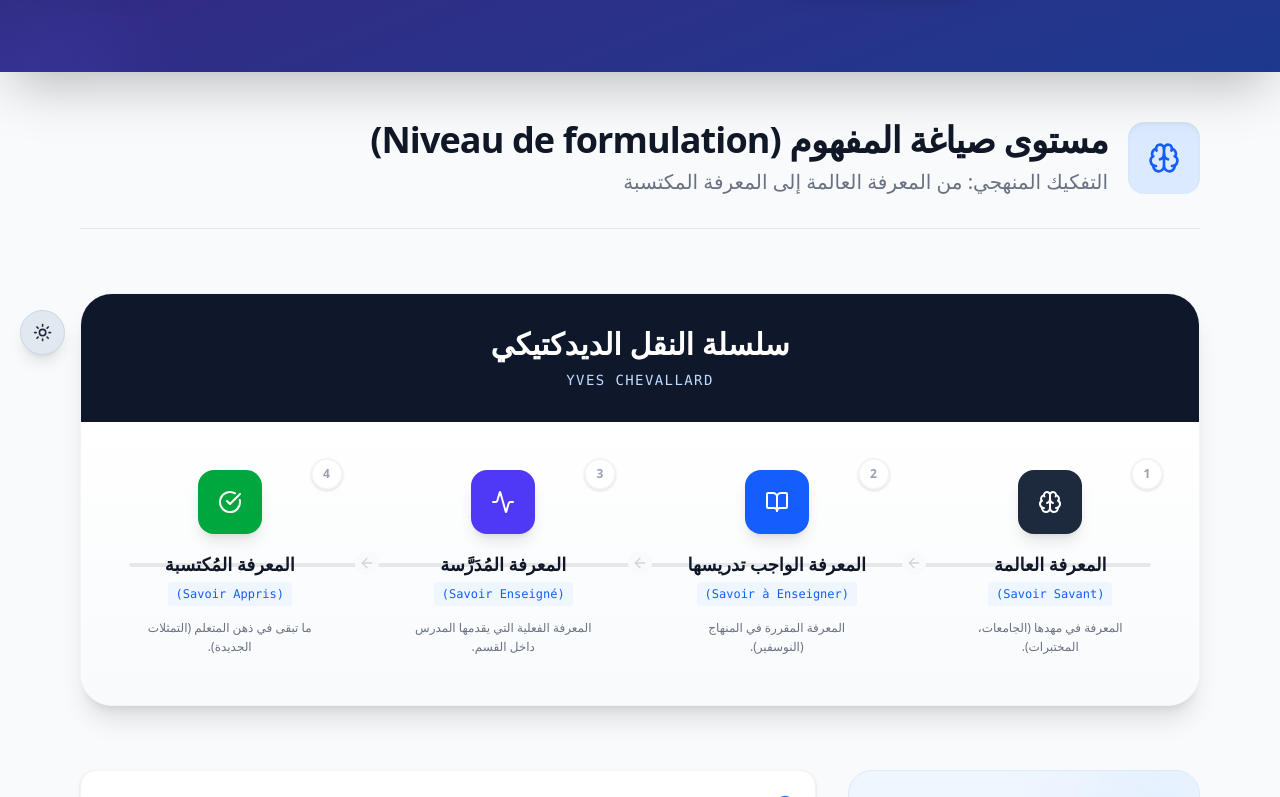
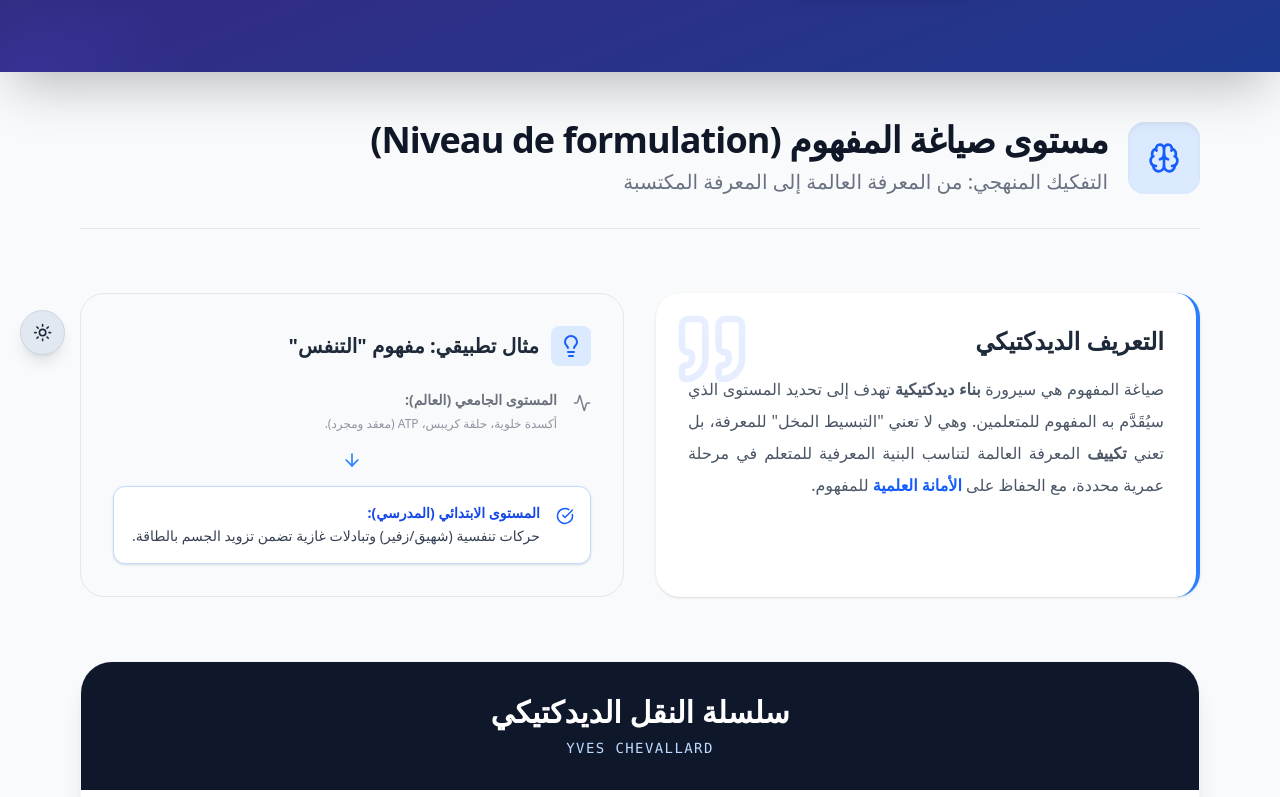
Before and after one commit to abdo2003ta-stack/didactic-module, a Next.js app: page / in a window 1280 px wide. Shown: the part 425-1222 px from the top of the page. Built offline with nearby package versions, Linux system fonts and the light colour scheme.

Commit message:
تحديث: دمج المحتوى الديدكتيكي الشامل مع الأمثلة الحيوية (دورة الماء، التنفس) والوضع الليلي

```diff
--- a/app/page.tsx
+++ b/app/page.tsx
@@ -1,7 +1,7 @@
 "use client";
 
 import React, { useState } from 'react';
-import ThemeToggle from "@/components/ThemeToggle"; // تأكد من وجود هذا المكون أو احذفه إذا لم يكن لديك
+import ThemeToggle from "@/components/ThemeToggle"; // تأكد من مسار هذا المكون
 import {
   BookOpen,
   Share2,
@@ -85,15 +85,64 @@ export default function DidacticModulePage() {
 
       <main className="container mx-auto px-4 py-12 max-w-6xl min-h-[600px]">
 
-        {/* ================= SECTION 1: FORMULATION ================= */}
+        {/* ================= SECTION 1: FORMULATION (UPDATED) ================= */}
         {activeSection === 'formulation' && (
           <section className="animate-in fade-in slide-in-from-bottom-4 duration-500 space-y-16">
+
+            {/* Header */}
             <SectionHeader
               title="مستوى صياغة المفهوم (Niveau de formulation)"
               subtitle="التفكيك المنهجي: من المعرفة العالمة إلى المعرفة المكتسبة"
               icon={<Brain className="text-blue-600" size={32} />}
               colorClass="bg-blue-100 dark:bg-blue-900/30 text-blue-700 dark:text-blue-300"
             />
+
+            {/* ⭐ DEFINITION & CONCRETE EXAMPLE ⭐ */}
+            <div className="grid md:grid-cols-2 gap-8">
+
+                {/* Definition Card */}
+                <div className="bg-white dark:bg-slate-900 p-8 rounded-3xl shadow-sm border-r-4 border-blue-500 relative overflow-hidden">
+                    <div className="absolute top-0 left-0 p-4 opacity-10">
+                        <Quote size={80} className="text-blue-600" />
+                    </div>
+                    <h3 className="text-2xl font-bold text-gray-800 dark:text-white mb-4 relative z-10">التعريف الديدكتيكي</h3>
+                    <p className="text-gray-600 dark:text-gray-300 leading-8 relative z-10 text-justify">
+                        صياغة المفهوم هي سيرورة <strong>بناء ديدكتيكية</strong> تهدف إلى تحديد المستوى الذي سيُقَدَّم به المفهوم للمتعلمين.
+                        وهي لا تعني "التبسيط المخل" للمعرفة، بل تعني <strong>تكييف</strong> المعرفة العالمة لتناسب البنية المعرفية للمتعلم في مرحلة عمرية محددة، مع الحفاظ على <span className="text-blue-600 dark:text-blue-400 font-bold">الأمانة العلمية</span> للمفهوم.
+                    </p>
+                </div>
+
+                {/* Concrete Example Card */}
+                <div className="bg-slate-50 dark:bg-slate-800/50 p-8 rounded-3xl border border-slate-200 dark:border-slate-700 flex flex-col justify-center">
+                    <div className="flex items-center gap-3 mb-6">
+                        <div className="bg-blue-100 dark:bg-blue-900/50 p-2 rounded-lg text-blue-600"><Lightbulb size={24} /></div>
+                        <h3 className="text-xl font-bold text-gray-800 dark:text-white">مثال تطبيقي: مفهوم "التنفس"</h3>
+                    </div>
+
+                    <div className="space-y-4">
+                        {/* Level 1: Savant */}
+                        <div className="flex items-start gap-4 opacity-60">
+                            <div className="mt-1"><Activity size={18} /></div>
+                            <div>
+                                <strong className="block text-sm text-gray-900 dark:text-gray-200">المستوى الجامعي (العالم):</strong>
+                                <span className="text-xs text-gray-600 dark:text-gray-400">أكسدة خلوية، حلقة كريبس، ATP (معقد ومجرد).</span>
+                            </div>
+                        </div>
+
+                        {/* Arrow Down */}
+                        <div className="flex justify-center text-blue-500"><ArrowRight className="rotate-90" size={20} /></div>
+
+                        {/* Level 2: Enseigne */}
+                        <div className="flex items-start gap-4 bg-white dark:bg-slate-700 p-4 rounded-xl shadow-sm border border-blue-200 dark:border-blue-900/30">
+                            <div className="mt-1 text-blue-600"><CheckCircle size={18} /></div>
+                            <div>
+                                <strong className="block text-sm text-blue-700 dark:text-blue-300">المستوى الابتدائي (المدرسي):</strong>
+                                <span className="text-sm text-gray-700 dark:text-gray-300">حركات تنفسية (شهيق/زفير) وتبادلات غازية تضمن تزويد الجسم بالطاقة.</span>
+                            </div>
+                        </div>
+                    </div>
+                </div>
+            </div>
 
             {/* Didactic Transposition Chain */}
             <div className="bg-white dark:bg-slate-900 rounded-[2rem] shadow-xl overflow-hidden border border-gray-100 dark:border-slate-800">
```
